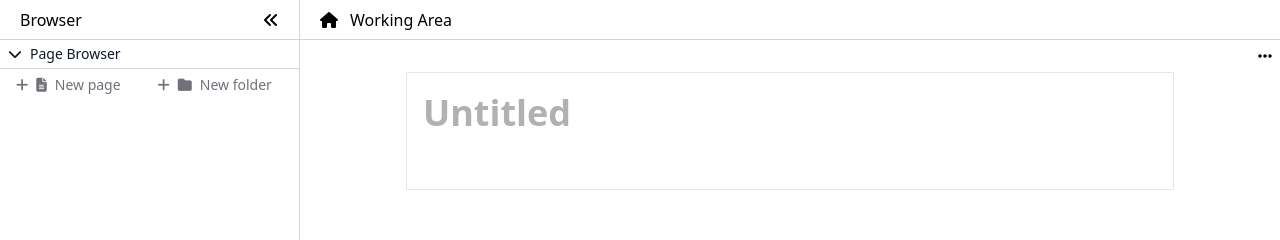
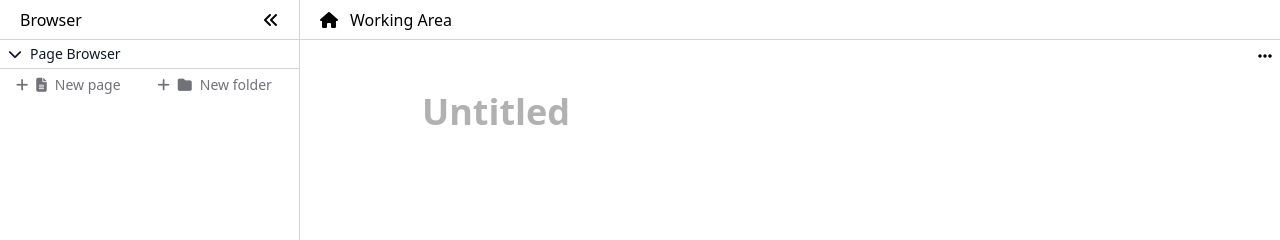
Before and after one commit to andyrift/electron-text-editor, a Vue app: page / in a window 1280 px wide. Shown: the top 240 px of the page. Built offline with nearby package versions, Linux system fonts and the light colour scheme.

Commit message:
fix: change editor element expected type to html element

```diff
--- a/src/editor/editor.ts
+++ b/src/editor/editor.ts
@@ -88,7 +88,7 @@ export class Editor {
     return EditorState.create(config)
   };
 
-  createView(element: Element): EditorView {
+  createView(element: HTMLElement): EditorView {
     const cmd = this.commands
 
     const props: DirectEditorProps = {
--- a/src/editor/useEditor.ts
+++ b/src/editor/useEditor.ts
@@ -4,7 +4,7 @@ import { Editor } from "./editor";
 import type { Ref } from "vue";
 import { onMounted } from "vue";
 
-export function useEditor(element: Ref<Element | null>): Editor {
+export function useEditor(element: Ref<HTMLElement | null>): Editor {
   const pubSub = PubSub.getInstance()
   const editor = Editor.getInstance()
 
--- a/src/gui/components/editor/Editor.vue
+++ b/src/gui/components/editor/Editor.vue
@@ -1,6 +1,9 @@
 <template>
-  <div ref="relative" class="max-w-3xl mx-auto relative" @contextmenu="handleContextMenu">
-    <div ref="editorElement" class="border p-4 relative"></div>
+  <div ref="relative" class="max-w-3xl h-full mx-auto relative" @contextmenu="handleContextMenu">
+    <div class="p-4">
+      <div ref="editorElement"></div>
+      <div class="h-64s cursor-text"></div>
+    </div>
   </div>
   <Menu :menuState="editor.menuState"></Menu>
 </template>
@@ -13,7 +16,7 @@ import Menu from "./menu/Menu.vue";
 
 import { ref } from "vue"
 
-const editorElement = ref<Element | null>(null)
+const editorElement = ref<HTMLElement | null>(null)
 const editor = useEditor(editorElement)
 
 const pubSub = PubSub.getInstance()
```
